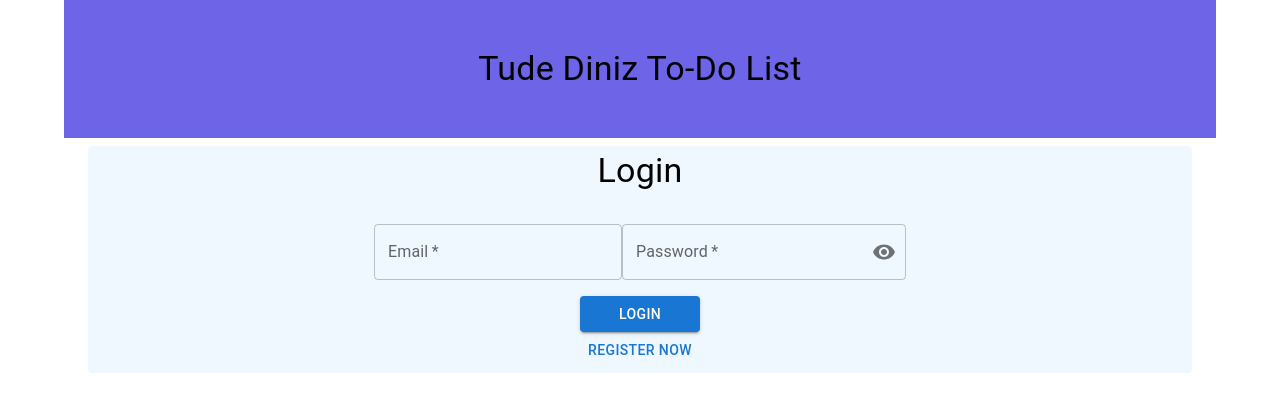
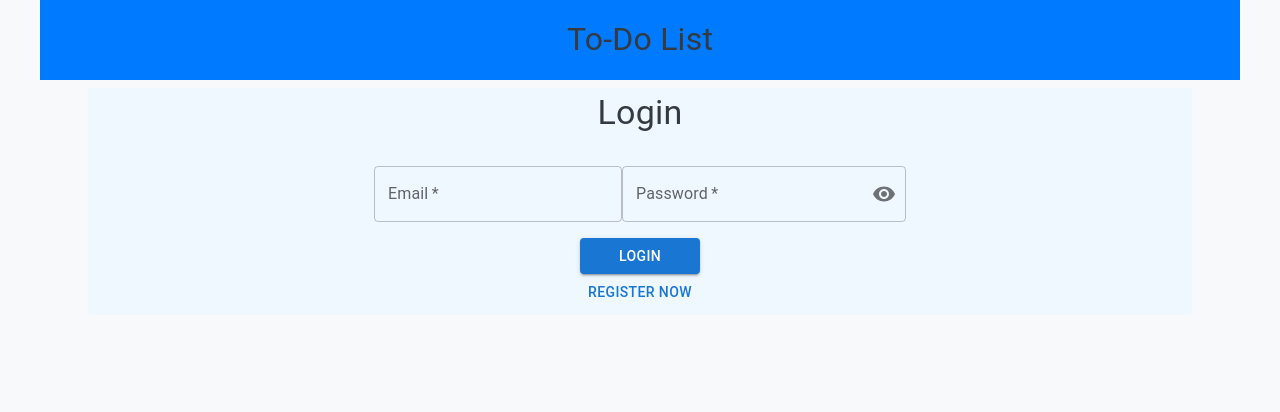
Before and after one commit to lucaspereiraio/tude-to-do-list, a React (Create React App) app: page / in a window 1280 px wide. Shown: the top 412 px of the page. Built offline with nearby package versions, Linux system fonts and the light colour scheme.

Commit message:
header-style
- Started the general styling
- Header style done

```diff
--- a/public/index.html
+++ b/public/index.html
@@ -24,7 +24,7 @@
       work correctly both with client-side routing and a non-root public URL.
       Learn how to configure a non-root public URL by running `npm run build`.
     -->
-    <title>Tude To-Do List</title>
+    <title>To-Do List</title>
   </head>
   <body>
     <noscript>You need to enable JavaScript to run this app.</noscript>
--- a/src/App.css
+++ b/src/App.css
@@ -1,4 +1,18 @@
-.App {
+:root {
+  --primary-color: #007bff;
+  --secondary-color: #6c757d;
+  --action-color: #28a745;
+  --alert-color: #dc3545;
+  --bg-color: #f8f9fa;
+  --bg-s-color: #e0ecef;
+  --text-color: #343a40;
+  --text-s-color: #6c757d;
+}
+
+.container {
+  display: flex;
+  align-items: center;
+  justify-content: center;
   text-align: center;
 }
 
@@ -7,5 +21,5 @@
   margin: 2;
   border: solid 1px;
   border-radius: 0.25rem;
-  background-color: wheat;
+  background-color: var(--second-bgc);
 }
--- a/src/App.tsx
+++ b/src/App.tsx
@@ -11,7 +11,6 @@ import { PrintList } from "./Components/PrintList/PrintList";
 
 // Funcionalidades UX
 
-//icone adicionar no create task
 //Autofocus na proxima do create
 //onEnter criar
 //onEnter no todo sai o da edição
@@ -125,8 +124,8 @@ function App() {
 
   return (
     <Router>
-      <Container className="App">
-        <Header />
+      <Header />
+      <Container className="container">
         <Routes>
           <Route path="/login" element={<Login />} />
           <Route path="/register" element={<Register />} />
--- a/src/Components/Header/Header.css
+++ /dev/null
@@ -1,8 +0,0 @@
-.header {
-  display: flex;
-  align-items: center;
-  justify-content: center;
-  padding: 2rem;
-  padding-top: 3rem;
-  background-color: #6d64e8;
-}
--- a/src/Components/Header/Header.tsx
+++ b/src/Components/Header/Header.tsx
@@ -1,12 +1,26 @@
 import { Container, Typography } from "@mui/material";
 import React from "react";
-import "./Header.css";
 
 export const Header = () => {
   return (
-    <Container className="header">
-      <Typography className="header-title" variant="h4" component="h1" mb={2}>
-        Tude Diniz To-Do List
+    <Container
+      sx={{
+        display: "flex",
+        alignItems: "center",
+        justifyContent: "center",
+        backgroundColor: "var(--primary-color)",
+        height: "5rem",
+      }}
+    >
+      <Typography
+        sx={{
+          color: "var(--text-color)",
+          fontSize: "2rem",
+        }}
+        variant="h4"
+        component="h1"
+      >
+        To-Do List
       </Typography>
     </Container>
   );
--- a/src/index.css
+++ b/src/index.css
@@ -1,13 +1,6 @@
 body {
-  margin: 0;
-  font-family: -apple-system, BlinkMacSystemFont, 'Segoe UI', 'Roboto', 'Oxygen',
-    'Ubuntu', 'Cantarell', 'Fira Sans', 'Droid Sans', 'Helvetica Neue',
-    sans-serif;
-  -webkit-font-smoothing: antialiased;
-  -moz-osx-font-smoothing: grayscale;
+  margin: 0 auto;
+  font-family: Arial, Helvetica, sans-serif;
+  color: var(--text-color);
+  background-color: var(--bg-color);
 }
-
-code {
-  font-family: source-code-pro, Menlo, Monaco, Consolas, 'Courier New',
-    monospace;
-}
```
